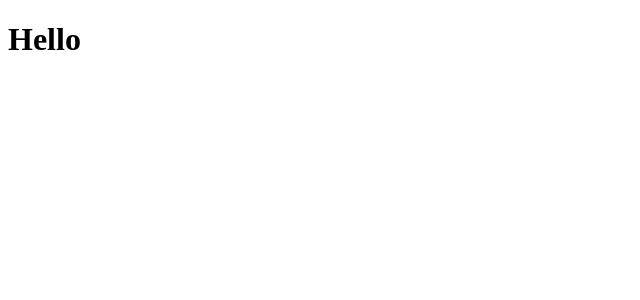
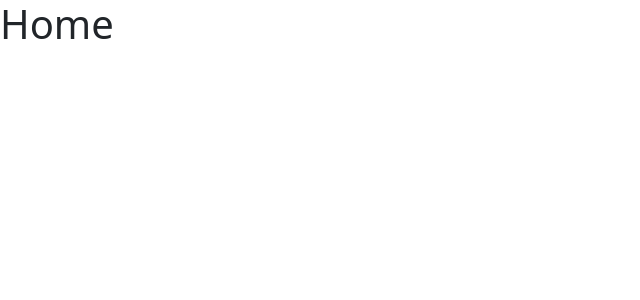
Before and after one commit to mikel-js/notes, a React (Vite) app: page / in a window 1280 px wide. Shown: the top 300 px of the page, without its empty margins (0-640 px from the left). Built offline with nearby package versions, Linux system fonts and the light colour scheme.

Commit message:
add routing

```diff
--- a/src/App.tsx
+++ b/src/App.tsx
@@ -1,7 +1,18 @@
-import 'bootstrap/dist/css/bootstrap-grid.min.css';
+import 'bootstrap/dist/css/bootstrap.min.css';
+import { Navigate, Route, Routes } from 'react-router-dom';
 
 function App() {
-  return <h1>Hello</h1>;
+  return (
+    <Routes>
+      <Route path='/' element={<h1>Home</h1>} />
+      <Route path='/new' element={<h1>New</h1>} />
+      <Route path='/:id'>
+        <Route index element={<h1>Show</h1>} />
+        <Route path='edit' element={<h1>Edit</h1>} />
+      </Route>
+      <Route path='*' element={<Navigate to='/' />} />
+    </Routes>
+  );
 }
 
 export default App;
--- a/src/main.tsx
+++ b/src/main.tsx
@@ -1,9 +1,12 @@
 import React from 'react';
 import ReactDOM from 'react-dom/client';
 import App from './App.tsx';
+import { BrowserRouter } from 'react-router-dom';
 
 ReactDOM.createRoot(document.getElementById('root')!).render(
   <React.StrictMode>
-    <App />
+    <BrowserRouter>
+      <App />
+    </BrowserRouter>
   </React.StrictMode>
 );
```
